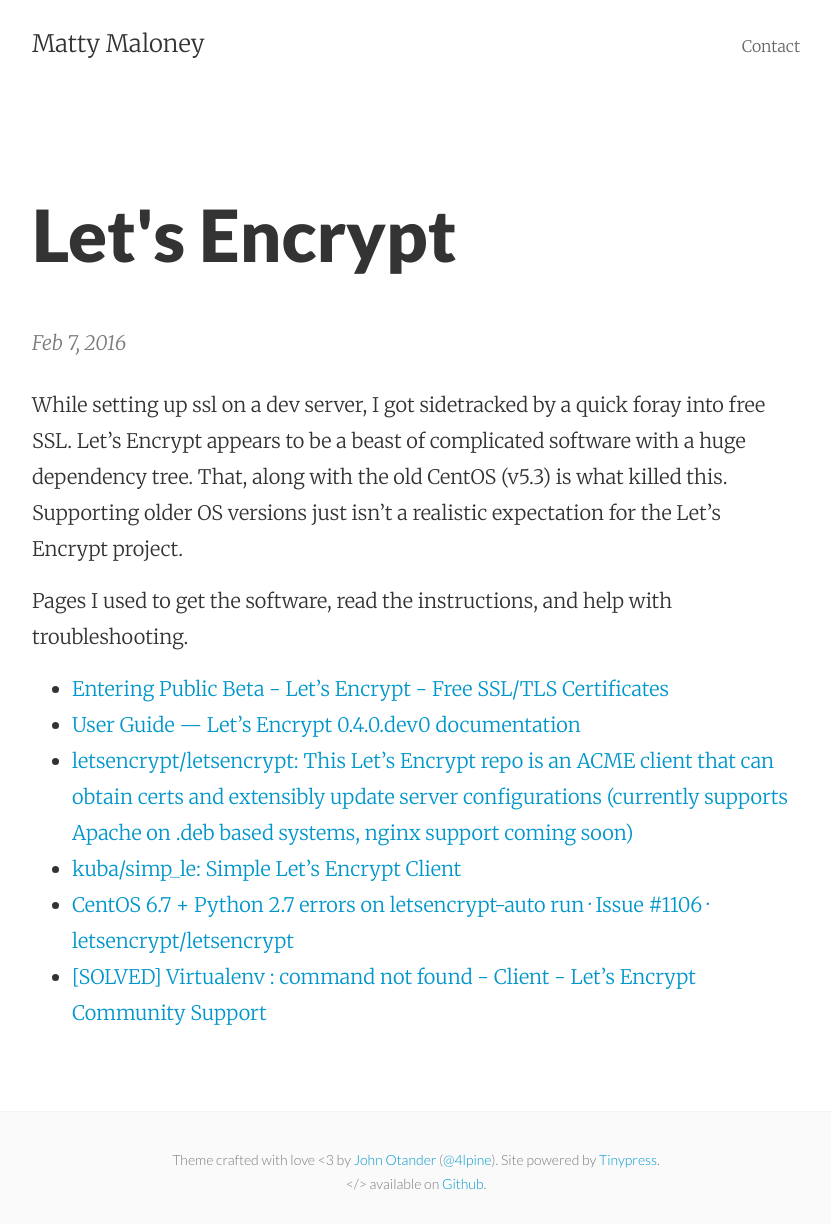
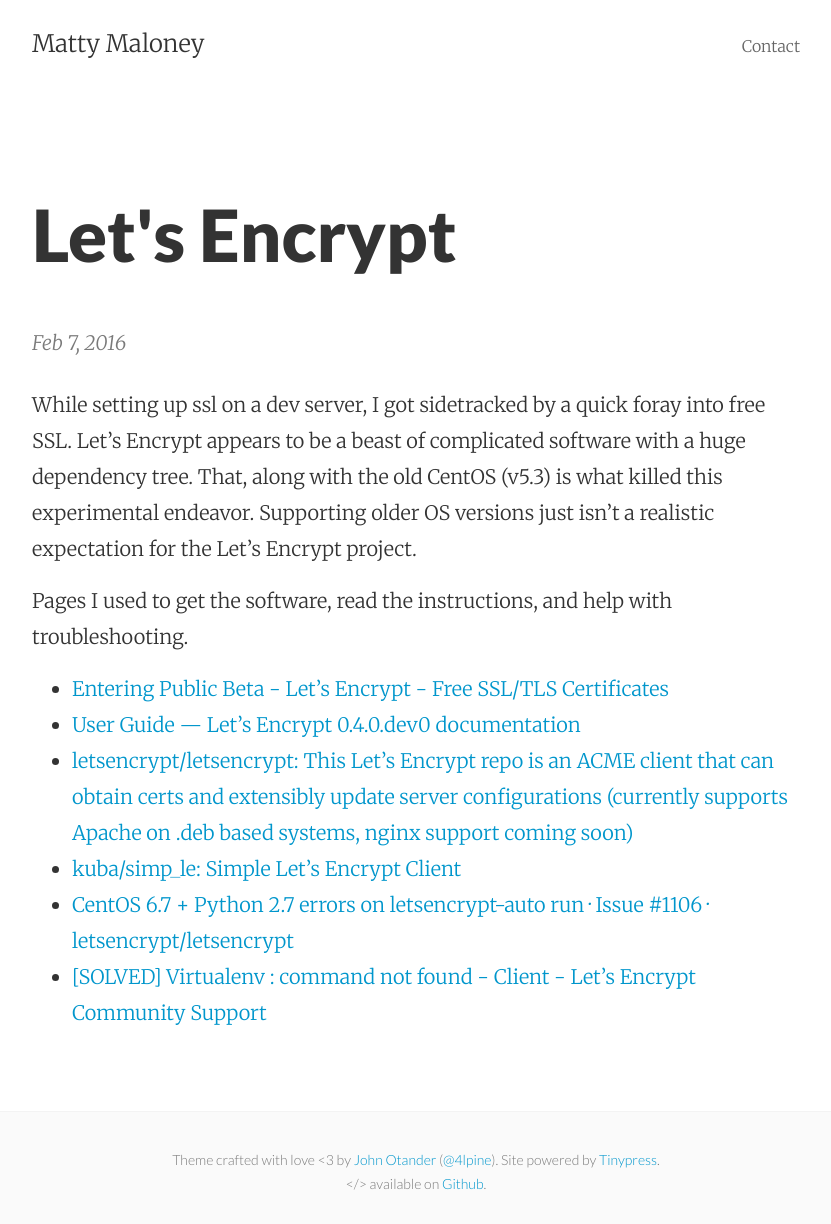
Before and after one commit to mattymaloney/mattymaloney.github.io, a Jekyll site: the page built from _posts/2016-02-07-letsencrypt.md, in a window 1280 px wide. Shown: the whole page, without its empty margins (224-1055 px from the left). Built offline with Jekyll 4.4.1, drawn with Linux system fonts in a browser that asks for light colours.

Commit message:
Updated 2016-02-07-letsencrypt.md

```diff
--- a/_posts/2016-02-07-letsencrypt.md
+++ b/_posts/2016-02-07-letsencrypt.md
@@ -4,7 +4,8 @@
 title: "Let's Encrypt"
 ---
 
-While setting up ssl on a dev server, I got sidetracked by a quick foray into free SSL. Let's Encrypt appears to be a beast of complicated software with a huge dependency tree. That, along with the old CentOS (v5.3) is what killed this. Supporting older OS versions just isn't a realistic expectation for the Let's Encrypt project.
+
+While setting up ssl on a dev server, I got sidetracked by a quick foray into free SSL. Let's Encrypt appears to be a beast of complicated software with a huge dependency tree. That, along with the old CentOS (v5.3) is what killed this experimental endeavor. Supporting older OS versions just isn't a realistic expectation for the Let's Encrypt project.
 
 Pages I used to get the software, read the instructions, and help with troubleshooting.
 
@@ -13,4 +14,4 @@
 * [letsencrypt/letsencrypt: This Let's Encrypt repo is an ACME client that can obtain certs and extensibly update server configurations (currently supports Apache on .deb based systems, nginx support coming soon)](https://github.com/letsencrypt/letsencrypt#understanding-the-client-in-more-depth)
 * [kuba/simp_le: Simple Let's Encrypt Client](https://github.com/kuba/simp_le)
 * [CentOS 6.7 + Python 2.7 errors on letsencrypt-auto run · Issue #1106 · letsencrypt/letsencrypt](https://github.com/letsencrypt/letsencrypt/issues/1106#issuecomment-150746851)
-* [[SOLVED] Virtualenv : command not found - Client - Let's Encrypt Community Support](https://community.letsencrypt.org/t/solved-virtualenv-command-not-found/2127/8)
+* [\[SOLVED\] Virtualenv : command not found - Client - Let's Encrypt Community Support](https://community.letsencrypt.org/t/solved-virtualenv-command-not-found/2127/8)
```
